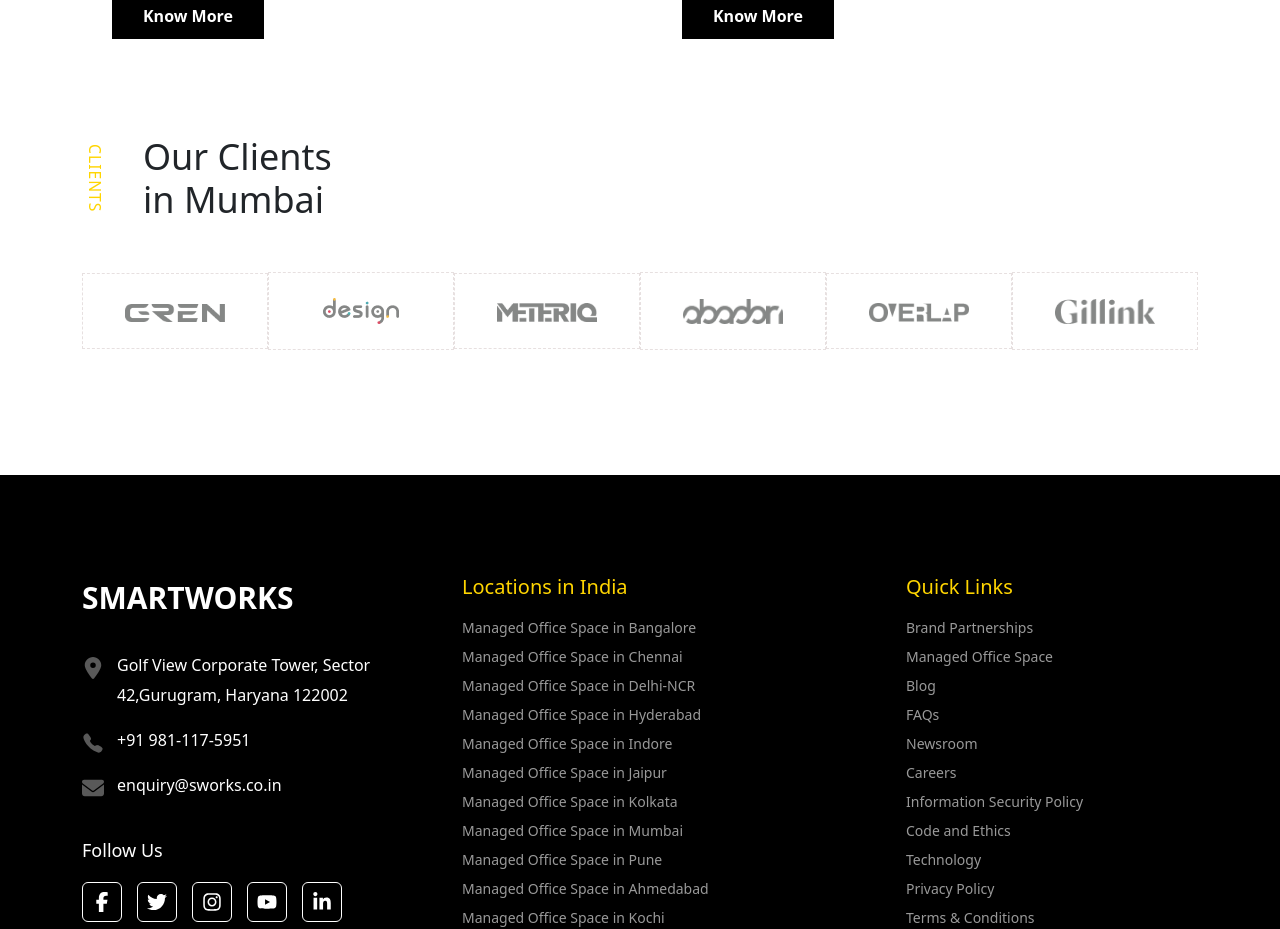
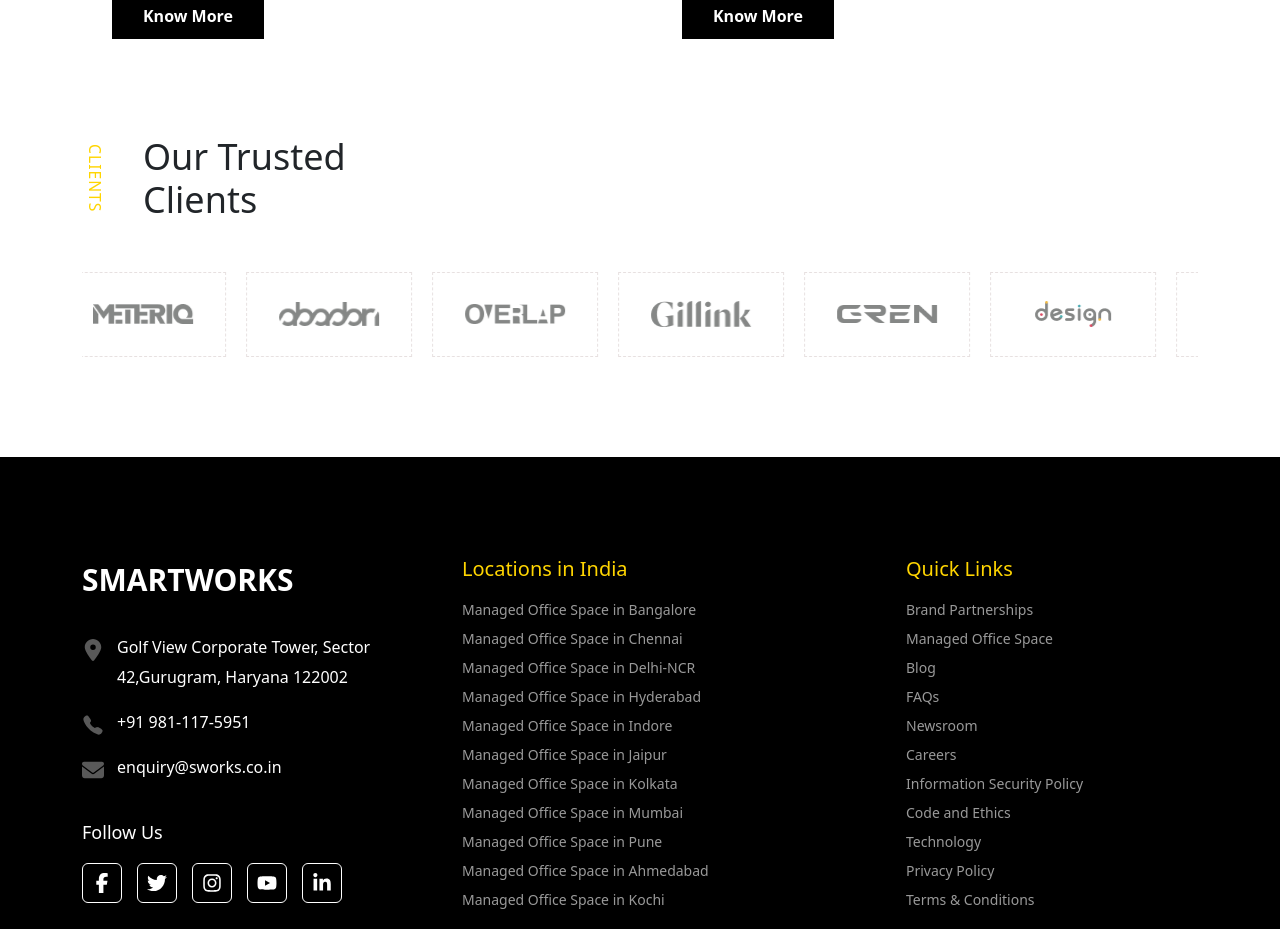
Before and after one commit to AazamKhan30/smartworks, a Next.js app: page / in a window 1280 px wide. Shown: the part 4140-5069 px from the top of the page. Built offline with nearby package versions, Linux system fonts and the light colour scheme.

Commit message:
Added client slider

```diff
--- a/app/layout.js
+++ b/app/layout.js
@@ -1,5 +1,7 @@
 import { Jost } from "next/font/google";
 import localFont from 'next/font/local'
+import "slick-carousel/slick/slick.css";
+import "slick-carousel/slick/slick-theme.css";
 import 'bootstrap/dist/css/bootstrap.min.css';
 import 'remixicon/fonts/remixicon.css'
 import "../public/css/globals.css";
@@ -7,7 +9,6 @@ import "../public/css/style.css";
 import "../public/css/override.css";
 import "../public/css/responsive.css";
 import Header from "@/components/common/Header";
-import AOSProvider from "@/components/common/AOSProvider";
 import Footer from "@/components/common/Footer";
 
 
--- a/components/common/FeaturedSlider.jsx
+++ b/components/common/FeaturedSlider.jsx
@@ -1,7 +1,5 @@
 "use client"
 import Slider from "react-slick";
-import "slick-carousel/slick/slick.css";
-import "slick-carousel/slick/slick-theme.css";
 import Link from 'next/link';
 import Image from 'next/image';
 
--- a/components/common/Partner.jsx
+++ b/components/common/Partner.jsx
@@ -1,6 +1,5 @@
 "use client";
-
-import React from "react";
+import Slider from "react-slick";
 import Image from "next/image";
 import styles from "@/styles/partner.module.css"
 
@@ -32,37 +31,74 @@ const partnerData = [
 ];
 
 const Partner = () => {
+
+  const settings = {
+    dots: false,
+    arrows:false,
+    infinite: true,
+    slidesToShow: 6,
+    slidesToScroll: 1,
+    autoplay: true,
+    speed: 2000,
+    autoplaySpeed: 2000,
+    cssEase: "linear",
+
+    responsive: [
+        {
+          breakpoint: 1024,
+          settings: {
+            slidesToShow: 4,
+            slidesToScroll: 1,
+            infinite: true,
+            dots: true
+          }
+        },
+        {
+          breakpoint: 600,
+          settings: {
+            slidesToShow: 3,
+            slidesToScroll: 1,
+            initialSlide: 2
+          }
+        },
+        {
+          breakpoint: 480,
+          settings: {
+            slidesToShow: 2,
+            slidesToScroll: 1
+          }
+        }
+      ]
+
+
+  };
   return (
     <div className="pb100 pt-5">
     <div className="container">
     <div className="sectionHeader  px-3">
           <div className="sectionTitle">
             <span>Clients</span>
-            <h2 className='mb-3'>Our Clients<br/> in Mumbai</h2>
+            <h2 className='mb-3'>Our Trusted <br/>Clients</h2>
 
           </div>
      </div>
     {partnerData && (
+         <Slider {...settings}>
 
-          <div className="row g-0 justify-content-center align-items-center">
             {partnerData &&
               partnerData.map((partner) => (
-                <div
-                  className="col-lg-2 col-md-3 col-6 col-sm-4"
-                  key={partner.id}
-                >
-                  <div className={styles.partnerItem}>
+
+                  <div className={styles.partnerItem} key={partner.id}>
                     <Image
                       src={partner.image}
                       alt="partner"
                       width={100}
-                      height={26}
+                      height={26} />
+                  </div>
 
-                    />
-                  </div>
-                </div>
               ))}
-          </div>
+
+          </Slider>
 
     )}
   </div>
--- a/components/common/ServiceSlider.jsx
+++ b/components/common/ServiceSlider.jsx
@@ -1,7 +1,5 @@
 "use client"
 import Slider from "react-slick";
-import "slick-carousel/slick/slick.css";
-import "slick-carousel/slick/slick-theme.css";
 import Link from "next/link";
 import Image from "next/image";
 import arrowRightIcon from "../../public/images/arrow-right.svg";
--- a/styles/partner.module.css
+++ b/styles/partner.module.css
@@ -1,8 +1,11 @@
 .partnerItem{
-    padding: 25px;
-    margin-bottom: 25px;
-    border: 1px dashed #E7E0E0;
-    text-align: center;
-    position: relative;
-    width: 100%;
+        padding: 25px;
+        border: 1px dashed #E7E0E0;
+        text-align: center;
+        position: relative;
+        width: 100%;
+        display: flex!important;
+        min-height: 85px;
+        align-items: center;
+        justify-content: center;
 }
```
